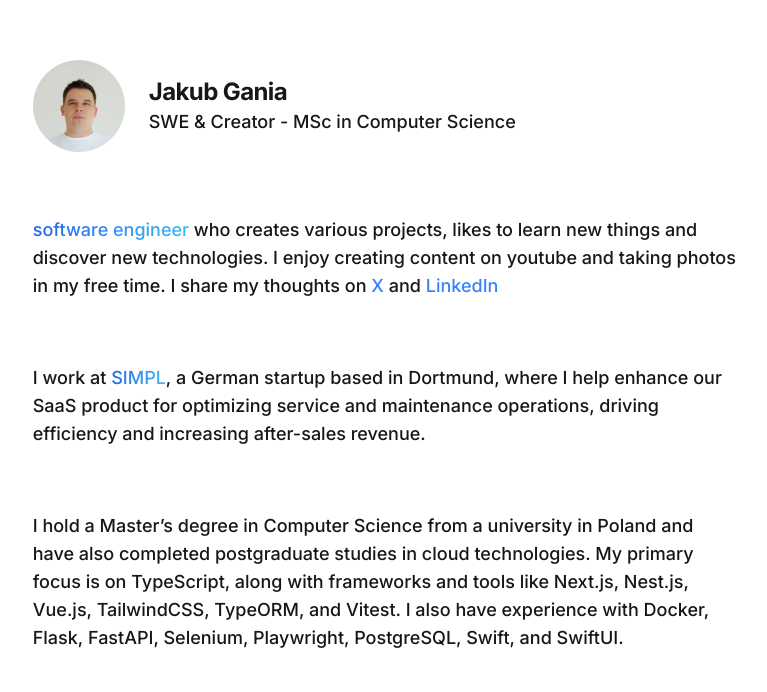
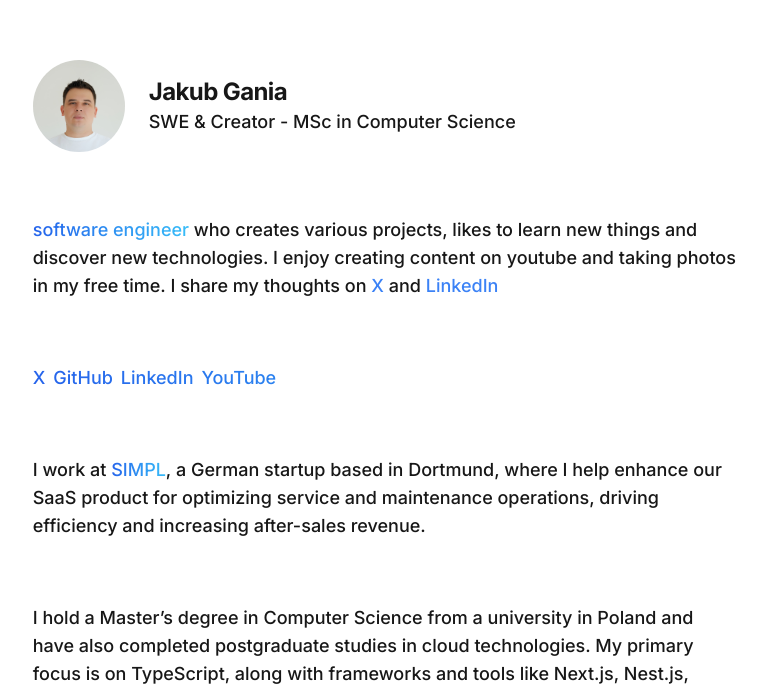
Before and after one commit to jakubgania/site, a Next.js app: page / in a window 1280 px wide. Shown: the part 108-800 px from the top of the page, without its empty margins (254-1021 px from the left). Built offline with nearby package versions, Linux system fonts and the light colour scheme.

Commit message:
development

```diff
--- a/app/page.tsx
+++ b/app/page.tsx
@@ -109,12 +109,6 @@ export default function Home() {
       <div className="text-base md:text-lg font-medium">
         <span className="bg-gradient-to-r from-blue-600 to-sky-400 bg-clip-text text-transparent">software engineer</span> who creates various projects, likes to learn new things and discover new technologies. I enjoy creating content on youtube and taking photos in my free time. I share my thoughts on <a href="https://x.com/jakubgania" target="_blank" className="text-blue-500">X</a> and <a href="https://linkedin.com/in/jakubgania" target="_blank" className="text-blue-500"> LinkedIn</a>
       </div>
-      <div className="text-base md:text-lg font-medium">
-        I work at <a href="https://www.simpl.de/en/" target="_blank" className="bg-gradient-to-r from-blue-600 to-sky-400 bg-clip-text text-transparent">SIMPL</a>, a German startup based in Dortmund, where I help enhance our SaaS product for optimizing service and maintenance operations, driving efficiency and increasing after-sales revenue.
-      </div>
-      <div className="text-base md:text-lg font-medium">
-        I hold a Master’s degree in Computer Science from a university in Poland and have also completed postgraduate studies in cloud technologies. My primary focus is on TypeScript, along with frameworks and tools like Next.js, Nest.js, Vue.js, TailwindCSS, TypeORM, and Vitest. I also have experience with Docker, Flask, FastAPI, Selenium, Playwright, PostgreSQL, Swift, and SwiftUI.
-      </div>
       <div className="flex flex-row gap-2 bg-gradient-to-r from-blue-600 to-sky-400 bg-clip-text text-transparent">
         {links.map((link) =>(
           <div key={link.title} className="text-base md:text-lg font-medium">
@@ -123,6 +117,12 @@ export default function Home() {
             </a>
           </div>
         ))}
+      </div>
+      <div className="text-base md:text-lg font-medium">
+        I work at <a href="https://www.simpl.de/en/" target="_blank" className="bg-gradient-to-r from-blue-600 to-sky-400 bg-clip-text text-transparent">SIMPL</a>, a German startup based in Dortmund, where I help enhance our SaaS product for optimizing service and maintenance operations, driving efficiency and increasing after-sales revenue.
+      </div>
+      <div className="text-base md:text-lg font-medium">
+        I hold a Master’s degree in Computer Science from a university in Poland and have also completed postgraduate studies in cloud technologies. My primary focus is on TypeScript, along with frameworks and tools like Next.js, Nest.js, Vue.js, TailwindCSS, TypeORM, and Vitest. I also have experience with Docker, Flask, FastAPI, Selenium, Playwright, PostgreSQL, Swift, and SwiftUI.
       </div>
       {/* <LinkButton path="/" title="about" /> */}
       <div>
```
